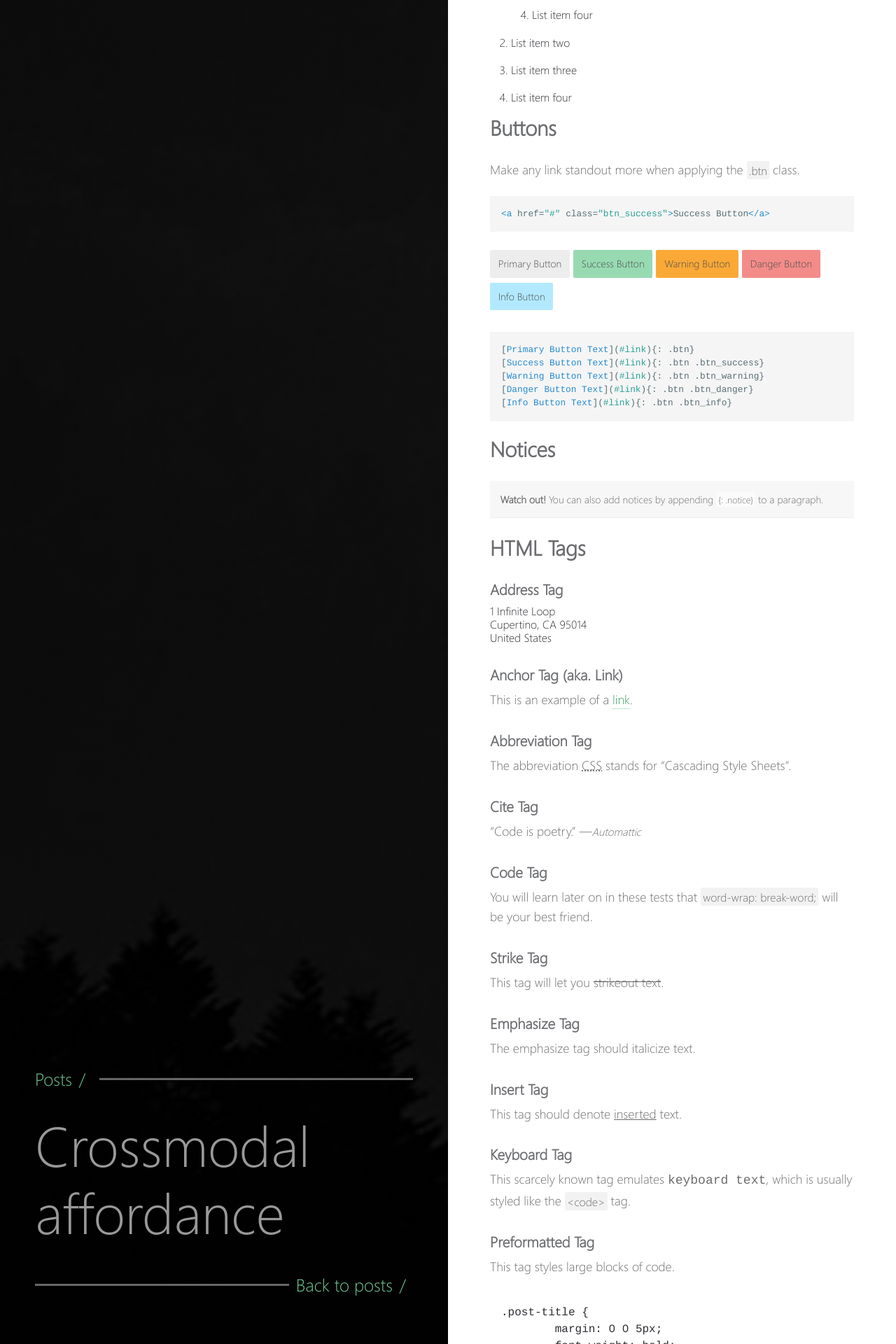
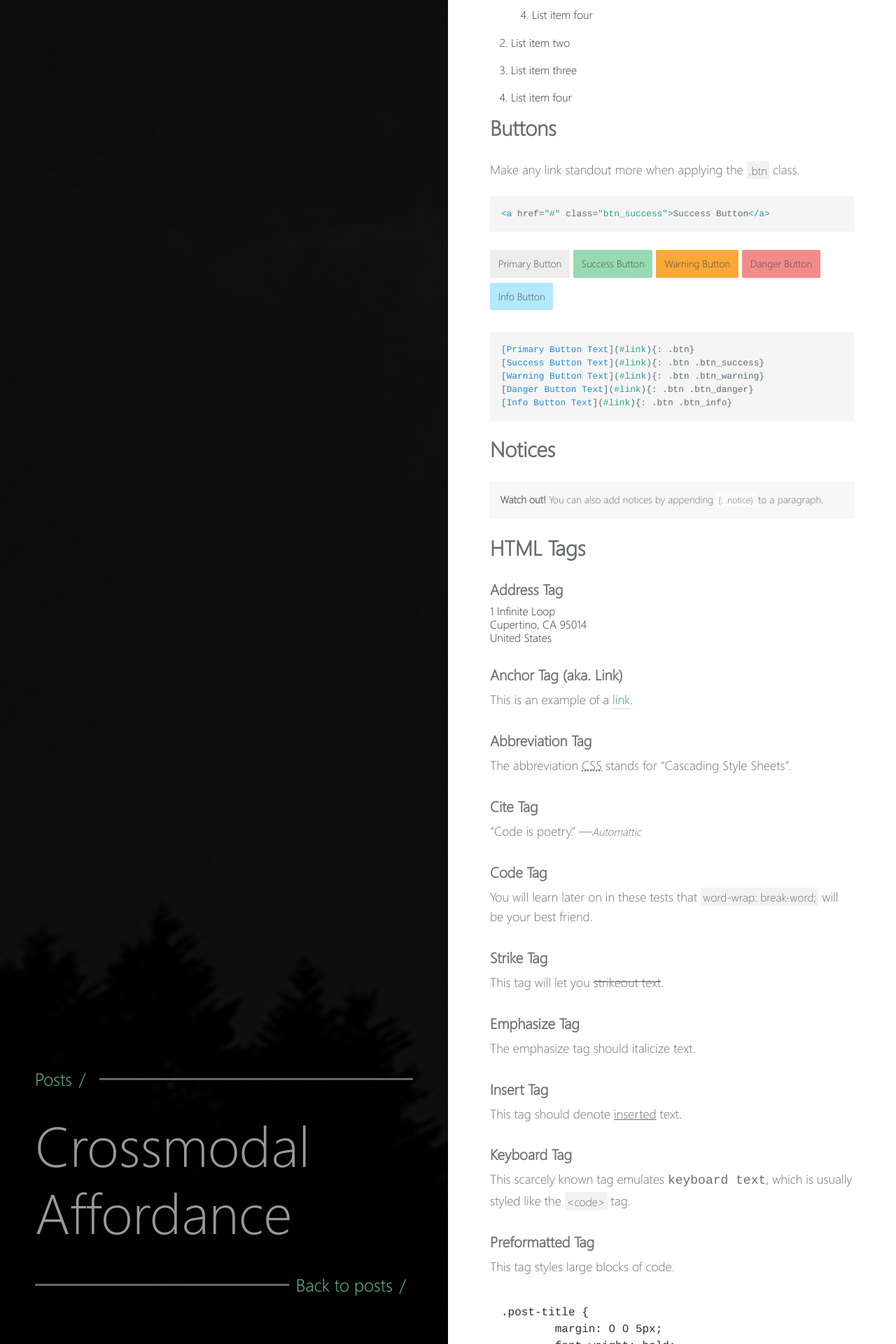
Before and after one commit to turtle2007/ff, a Jekyll site: the page built from _posts/2018-06-01-Crossmodal-Affordance.md, in a window 1280 px wide. Shown: the part 3080-5000 px from the top of the page at 70% size. Built offline with Jekyll 4.4.1, drawn with Linux system fonts in a browser that asks for light colours.

Commit message:
try changes in local repos

```diff
--- a/_posts/2018-06-01-Crossmodal-Affordance.md
+++ b/_posts/2018-06-01-Crossmodal-Affordance.md
@@ -1,6 +1,6 @@
 ---
 layout: post
-title: "Crossmodal affordance"
+title: "Crossmodal Affordance"
 date:   2018-06-01
 excerpt: "Keywords: "
 categories:
```
